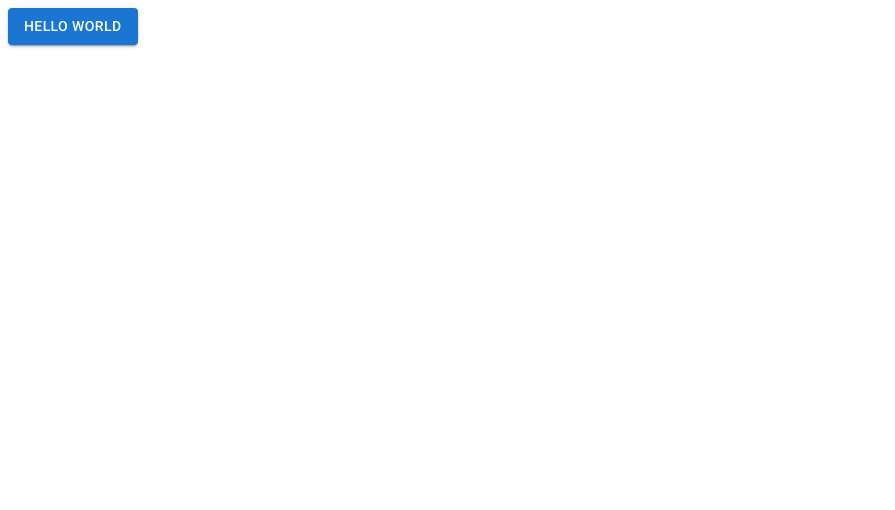
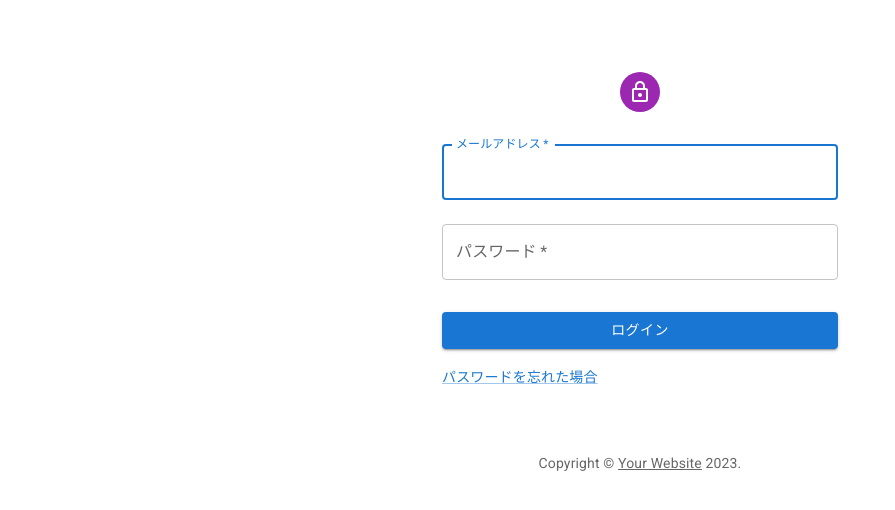
Before and after one commit to hiroyuki-nishi/samurai-aws, a React (Create React App) app in the folder frontend/: page / in a window 1280 px wide. Shown: the top 510 px of the page, without its empty margins (0-895 px from the left). Built offline with nearby package versions, Linux system fonts and the light colour scheme.

Commit message:
ログイン画面実装

```diff
--- a/frontend/package.json
+++ b/frontend/package.json
@@ -48,5 +48,8 @@
       "last 1 safari version"
     ]
   },
-  "devDependencies": {}
+  "devDependencies": {},
+  "engines": {
+    "node": "16.x"
+  }
 }
--- a/frontend/src/login/Login.tsx
+++ b/frontend/src/login/Login.tsx
@@ -1,19 +1,97 @@
-// import { useHistory } from 'react-router-dom';
+import * as React from 'react';
+import Avatar from '@mui/material/Avatar';
+import Button from '@mui/material/Button';
+import CssBaseline from '@mui/material/CssBaseline';
+import TextField from '@mui/material/TextField';
+import Link from '@mui/material/Link';
+import Grid from '@mui/material/Grid';
+import Box from '@mui/material/Box';
+import LockOutlinedIcon from '@mui/icons-material/LockOutlined';
+import Typography from '@mui/material/Typography';
+import Container from '@mui/material/Container';
+import {createTheme, ThemeProvider} from '@mui/material/styles';
 
-import {Button} from "@mui/material";
+function Copyright(props: any) {
+  return (
+    <Typography variant="body2" color="text.secondary" align="center" {...props}>
+      {'Copyright © '}
+      <Link color="inherit" href="https://mui.com/">
+        Your Website
+      </Link>{' '}
+      {new Date().getFullYear()}
+      {'.'}
+    </Typography>
+  );
+}
+
+// TODO remove, this demo shouldn't need to reset the theme.
+const defaultTheme = createTheme();
 
 export const Login = () => {
-  // const history = useHistory();
-
-  // const moveLogin = () => {
-  //   // TODO
-  //   localStorage.setItem("token", "true");
-  //   history.push('/device');
-  // }
+  const handleSubmit = (event: React.FormEvent<HTMLFormElement>) => {
+    event.preventDefault();
+    const data = new FormData(event.currentTarget);
+    console.log({
+      email: data.get('email'),
+      password: data.get('password'),
+    });
+  };
 
   return (
-    <>
-      <Button variant="contained">Hello world</Button>
-    </>
+    <ThemeProvider theme={defaultTheme}>
+      <Container component="main" maxWidth="xs">
+        <CssBaseline />
+        <Box
+          sx={{
+            marginTop: 8,
+            display: 'flex',
+            flexDirection: 'column',
+            alignItems: 'center',
+          }}
+        >
+          <Avatar sx={{ m: 1, bgcolor: 'secondary.main' }}>
+            <LockOutlinedIcon />
+          </Avatar>
+          <Box component="form" onSubmit={handleSubmit} noValidate sx={{ mt: 1 }}>
+            <TextField
+              margin="normal"
+              required
+              fullWidth
+              id="email"
+              label="メールアドレス"
+              name="email"
+              autoComplete="email"
+              autoFocus
+            />
+            <TextField
+              margin="normal"
+              required
+              fullWidth
+              name="password"
+              label="パスワード"
+              type="password"
+              id="password"
+              autoComplete="current-password"
+            />
+            <Button
+              type="submit"
+              fullWidth
+              variant="contained"
+              sx={{ mt: 3, mb: 2 }}
+            >
+              ログイン
+            </Button>
+            <Grid container>
+              <Grid item xs>
+                <Link href="#" variant="body2">
+                  パスワードを忘れた場合
+                </Link>
+              </Grid>
+            </Grid>
+          </Box>
+        </Box>
+        <Copyright sx={{ mt: 8, mb: 4 }} />
+      </Container>
+    </ThemeProvider>
   );
 }
```
Also changed, not shown: 1 other file (tests, documents, lock files or other folders).
